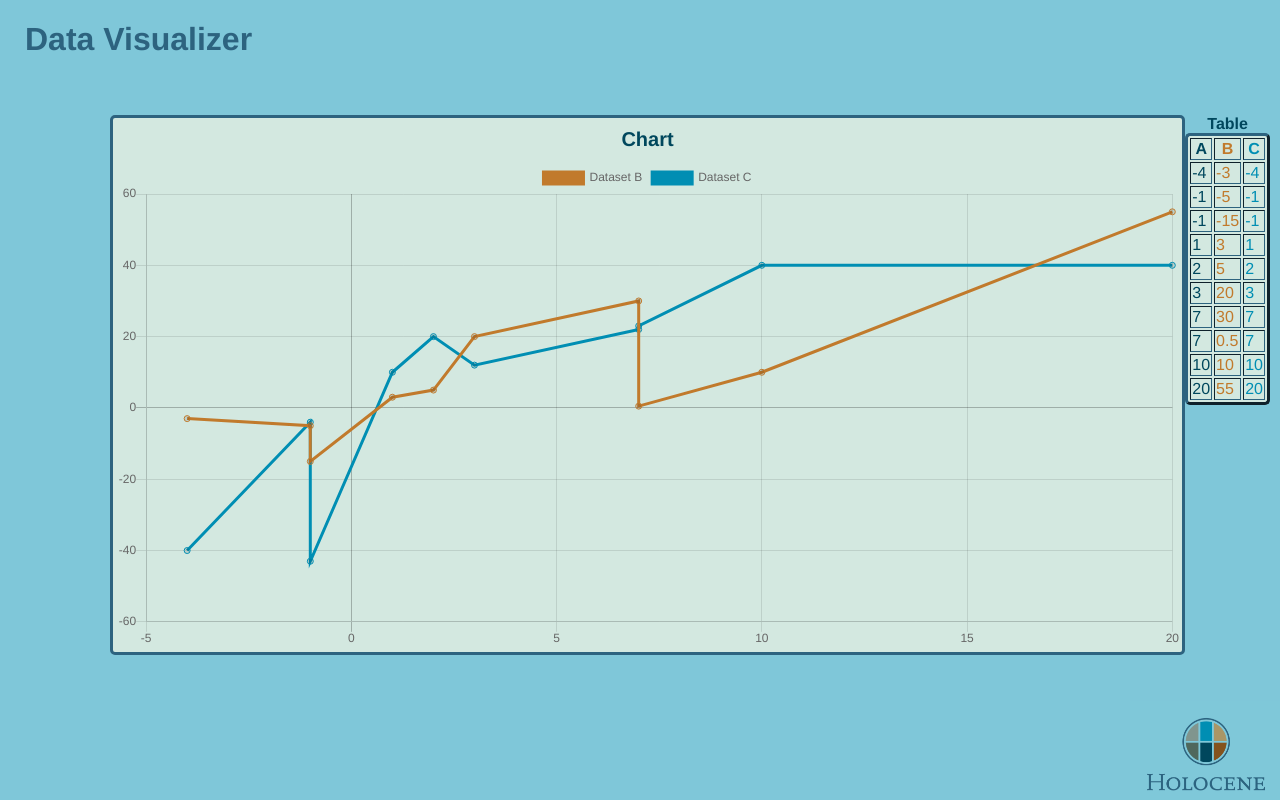
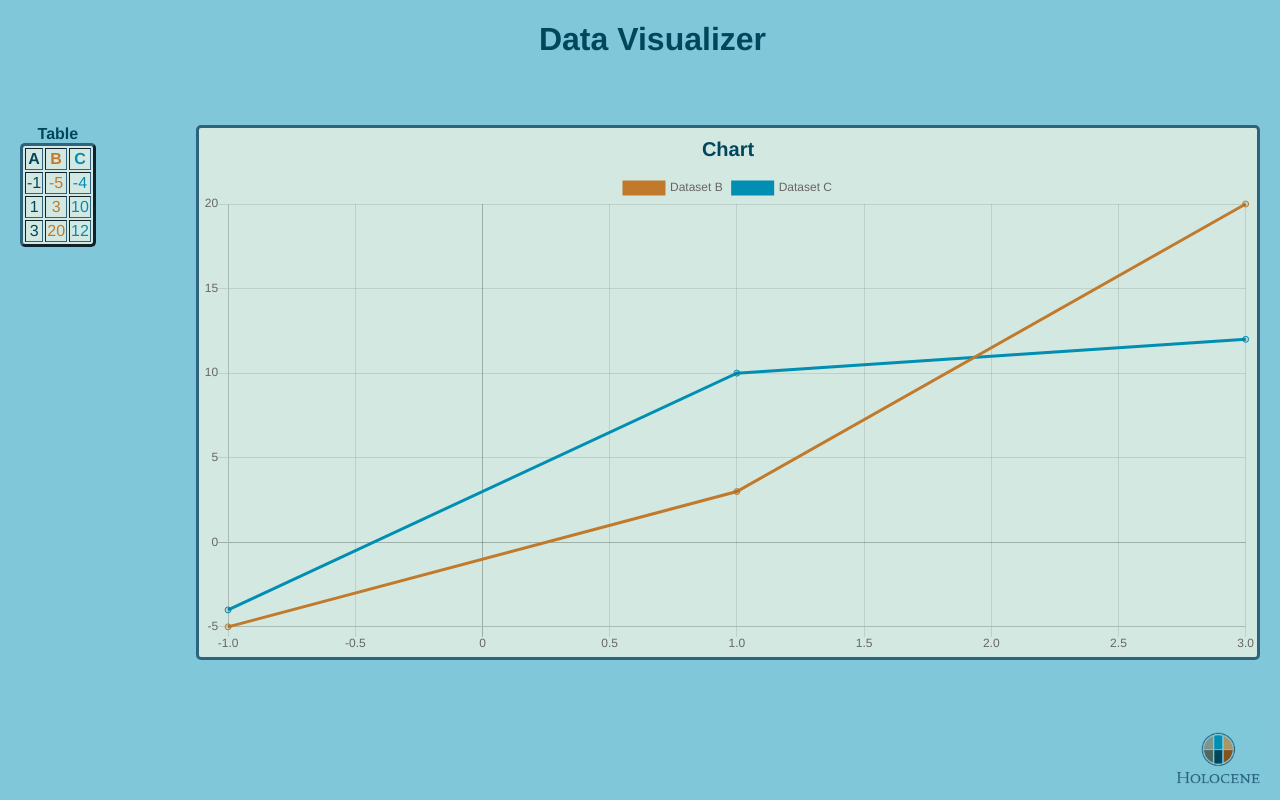
Before and after one commit to joshwintraub/holocene-challenge, a React app: page / in a window 1280 px wide. Built offline with nearby package versions, Linux system fonts and the light colour scheme.

Commit message:
Final touches

```diff
--- a/public/style.css
+++ b/public/style.css
@@ -1,38 +1,43 @@
 * {
   box-sizing: border-box;
+  overflow: auto;
 }
 
 body {
   margin: 0;
   font-family: "Times New Roman", Times, serif;
   background-color: #7fc7d9;
-
 }
 
 .display {
   display: flex;
-  padding: 10px;
+  padding: 20px;
 }
 
 .header {
-  display: flex;
+  text-align: center;
   padding-bottom: 25px;
   position: relative;
   font-family: 'Helvetica Neue', Helvetica, Arial, sans-serif;
-  color: #2D637F;
+  color: #00475D;
   padding-left: 25px;
 }
 
-
-.tableBox {
+.img {
   width: auto;
+  max-width: 125px;
   height: auto;
-  vertical-align: middle;
+  padding: 10px;
+  position: fixed;
+  bottom: 0;
+  right: 0;
+  z-index: -1;
 }
 
 .table {
   font-family: 'Helvetica Neue', Helvetica, Arial, sans-serif;
   color: #00475D;
+  text-align: center;
   background-color: #ffffff;
   position: relative;
   margin: auto;
@@ -44,11 +49,12 @@ body {
   border-radius: 5px;
 }
 
-.chartBox {
+.chart {
   flex: 1;
   position: relative;
   margin: auto;
   width: auto;
+  max-width: 1100px;
   height: auto;
   background-color: #D3E8E0;
   margin-left: 100px;
--- a/src/components/Chart.js
+++ b/src/components/Chart.js
@@ -44,7 +44,7 @@ class Chart extends Component {
 
   render() {
     return (
-      <div className="chartBox">
+      <div className="chart">
         <Scatter
           data={this.state.chartData}
           options={this.state.options}
--- a/src/components/Table.js
+++ b/src/components/Table.js
@@ -3,7 +3,7 @@ import React from 'react';
 const Table = (props => {
 
   return (
-    <div className="tableBox">
+    <div>
       <table className="table" border="10">
         <caption style={{ fontWeight: "bold" }}>Table</caption>
         <tbody>
@@ -16,7 +16,7 @@ const Table = (props => {
             <tr key={id}>
               <td>{elem.x}</td>
               <td style={{ color: "#C17A2C" }}>{elem.y}</td>
-              <td style={{ color: "#008EB3" }}>{elem.x}</td>
+              <td style={{ color: "#008EB3" }}>{props.ac_Set[id].y}</td>
             </tr>
           ))}
         </tbody>
--- a/src/index.js
+++ b/src/index.js
@@ -4,23 +4,10 @@ import Chart from './components/Chart';
 import Table from './components/Table';
 
 //INSERT ORIGNIAL DATA HERE:
-// const data = [
-//   { 'a': 1, 'b': 3, 'c': 10 },
-//   { 'a': 3, 'b': 20, 'c': 12 },
-//   { 'a': -1, 'b': -5, 'c': -4 }
-// ];
-
 const data = [
   { 'a': 1, 'b': 3, 'c': 10 },
   { 'a': 3, 'b': 20, 'c': 12 },
-  { 'a': -1, 'b': -5, 'c': -4 },
-  { 'a': 2, 'b': 5, 'c': 20 },
-  { 'a': 7, 'b': 30, 'c': 22 },
-  { 'a': -4, 'b': -3, 'c': -40 },
-  { 'a': -1, 'b': -15, 'c': -43 },
-  { 'a': 20, 'b': 55, 'c': 40 },
-  { 'a': 7, 'b': 0.5, 'c': 23 },
-  { 'a': 10, 'b': 10, 'c': 40 }
+  { 'a': -1, 'b': -5, 'c': -4 }
 ];
 
 //Converts the original array into 2 new arrays, for each unique dataset:
@@ -39,13 +26,13 @@ class Main extends Component {
     return (
       <div>
         <div className="header">
-          <h1 align="center">Data Visualizer</h1>
+          <h1>Data Visualizer</h1>
         </div>
         <div className="display">
+          <Table ab_Set={ab_Set} ac_Set={ac_Set} />
           <Chart ab_Set={ab_Set} ac_Set={ac_Set} />
-          <Table ab_Set={ab_Set} ac_Set={ac_Set} />
         </div>
-        <img src="../public/assets/holocene_logo.jpg" width="150px" height="auto" style={{ position: "absolute", bottom: 0, right: 0 }} />
+        <img className="img" src="../public/assets/holocene_logo.jpg" />
       </div>
     );
   }
```
Also changed, not shown: README.md (added), 2 other files. Lines whose indentation alone changed are shown as unchanged.
